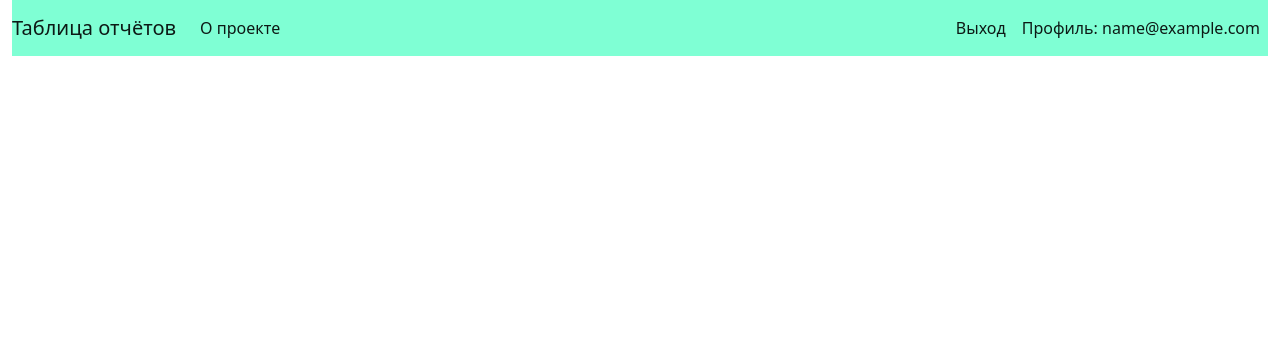
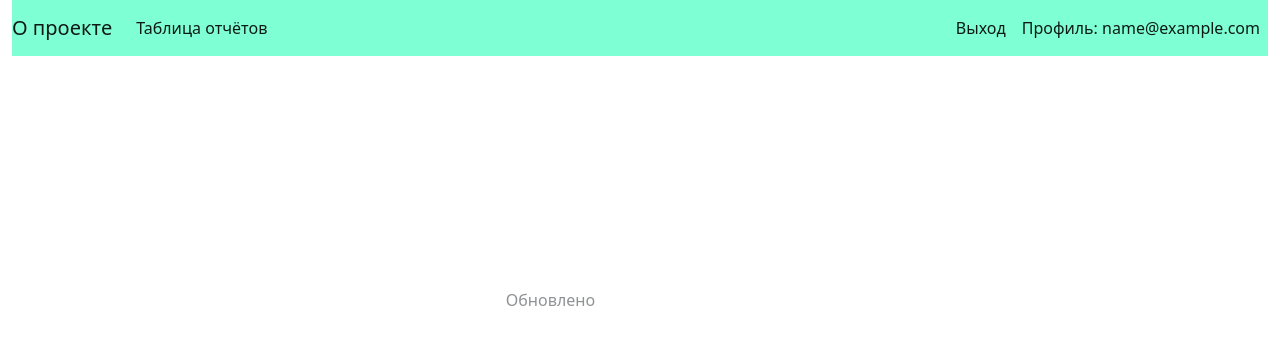
Before and after one commit to wwwAiru/web-msfo-stock-bot, a Flask app: page / in a window 1280 px wide. Shown: the top 345 px of the page. Run offline with Flask 2, Linux system fonts and the light colour scheme; the visitor is signed in with stand-in values (Sample User, id 1); data comes from the database, SQL or seed files in the repository; data that the repository does not hold is empty; parts of the project's set-up code (start-up, migrations or seed data) failed here and were passed over; some libraries are stand-ins or nearby versions.

Commit message:
подправил фронт главной страницы

```diff
--- a/templates/base.html
+++ b/templates/base.html
@@ -19,7 +19,7 @@
 
     <nav class="navbar navbar-expand-sm navbar navbar-light" style="background-color: #7fffd4;">
 
-        <a class="navbar-brand" href="{{ url_for('msfo_records.index') }}">Таблица отчётов</a>
+        <a class="navbar-brand" href="{{ url_for('index') }}">О проекте</a>
 
     <!-- <button class="navbar-toggler" type="button" data-bs-toggle="collapse" data-bs-target="#navbarSupportedContent"
                 aria-controls="navbarSupportedContent" aria-expanded="false" aria-label="Toggle navigation">
@@ -31,7 +31,7 @@
             <ul class="navbar-nav me-auto mb-2 mb-lg-0">
 
                 <li class="nav-item">
-                    <a class="nav-link active" aria-current="page" href="{{ url_for('index') }}">О проекте</a>
+                    <a class="nav-link active" aria-current="page" href="{{ url_for('msfo_records.index') }}">Таблица отчётов</a>
                 </li>
 
             </ul>
@@ -91,15 +91,15 @@
 </div>
 
 
-<div class="container">
-    <h2 class="row col-md-5 offset-md-5">
+<div class="text-center lh-base p-4">
+    <h2>
         {% block content_title %}
         {% endblock %}
     </h2>
 
 
 <br>
-<div class="form-group col-4">
+<div class="conteiner col-4 mx-auto">
 {% block add_company_form %}
 {% endblock %}
 </div>
@@ -113,3 +113,8 @@
 
 </body>
 </html>
+
+<footer class="conteiner col-8 mx-auto opacity-50 p-4">
+{% block footer %}
+{% endblock %}
+</footer>
--- a/templates/index.html
+++ b/templates/index.html
@@ -6,15 +6,27 @@
     О проекте
 {% endblock %}
 
+{% block content_title %}
 
-{% block content_title %}
-{{ about.title|safe }}
+    <p class="lead text-left lh-base p-4">
+        {{ about.title|safe }}
+    </p>
+
 {% endblock %}
 
 
 {% block content %}
 {% include "security/_messages.html" %}
-    <div class="row col-md-7 offset-md-2">
+    <div class="lead text-left lh-base p-4">
         {{ about.body|safe }}
     </div>
 {% endblock %}
+
+
+
+{% block footer %}
+{{ about.contact_us|safe }}
+<div class="conteiner col-4 mx-auto">
+Обновлено {{ about.updated|safe }}
+</div>
+{% endblock %}
```
